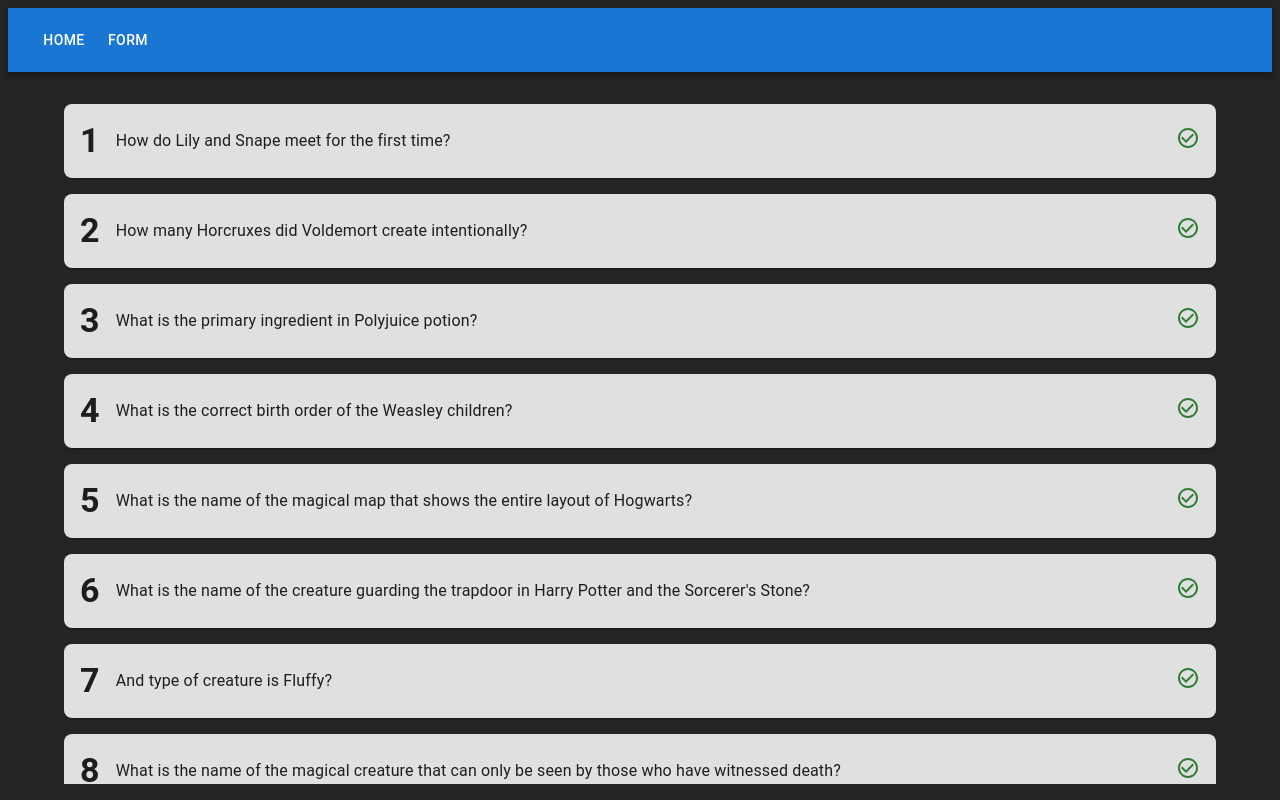
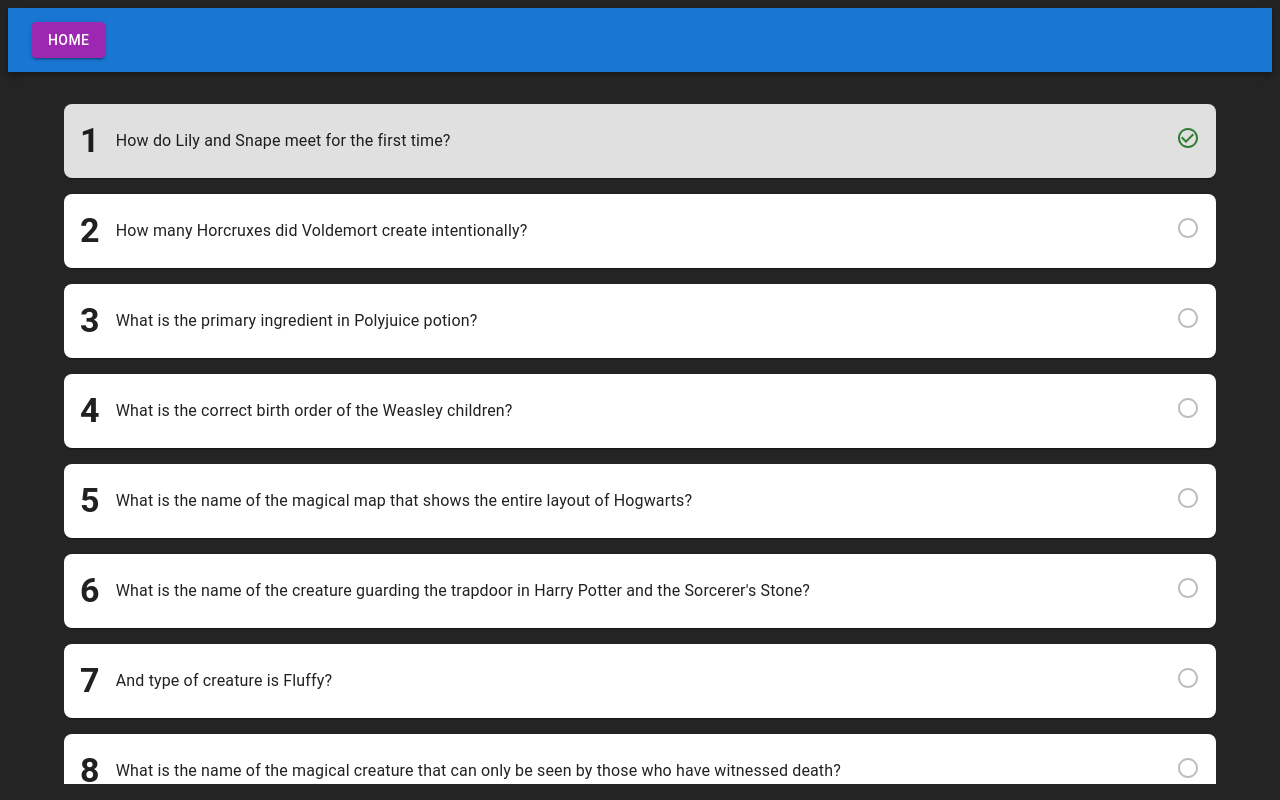
Before and after one commit to Langelozzi/hp-book-trivia, a React (Vite) app in the folder hp-trivia-data-collection/: page / in a window 1280 px wide. Built offline with nearby package versions, Linux system fonts and the light colour scheme.

Commit message:
Add question page and better formatting

```diff
--- a/hp-trivia-data-collection/src/App.tsx
+++ b/hp-trivia-data-collection/src/App.tsx
@@ -1,24 +1,22 @@
 import { BrowserRouter as Router, Routes, Route, Link } from 'react-router-dom';
 import { AppBar, Toolbar, Button, Container } from '@mui/material';
 import Home from './pages/Home';
+import QuestionPage from './pages/Question';
 
 const App = () => {
   return (
     <Router>
       <AppBar position="static">
         <Toolbar>
-          <Button color="inherit" component={Link} to="/">
+          <Button variant='contained' color='secondary' component={Link} to="/">
             Home
-          </Button>
-          <Button color="inherit" component={Link} to="/form">
-            Form
           </Button>
         </Toolbar>
       </AppBar>
       <Container sx={{ marginTop: 4 }}>
         <Routes>
           <Route path="/" element={<Home />} />
-          {/* <Route path="/form" element={<FormPage />} /> */}
+          <Route path="/question" element={<QuestionPage />} />
         </Routes>
       </Container>
     </Router>
--- a/hp-trivia-data-collection/src/components/OverviewCard.tsx
+++ b/hp-trivia-data-collection/src/components/OverviewCard.tsx
@@ -8,7 +8,7 @@
     number: number;
     text: string;
     isComplete: boolean;
-    onClick: () => void; // Function to handle click
+    onClick: (data: any) => void; // Function to handle click
 }
 
 const OverviewCard: React.FC<OverviewCardProps> = ({ number, text, isComplete, onClick }) => {
--- /dev/null
+++ b/hp-trivia-data-collection/src/interfaces/question.ts
@@ -0,0 +1,9 @@
+export interface Question {
+    q: string;
+    a: string;
+    difficulty?: number;
+    book?: number;
+    duplicate: boolean;
+    flag: boolean;
+    checked: boolean;
+}
--- a/hp-trivia-data-collection/src/pages/Home.tsx
+++ b/hp-trivia-data-collection/src/pages/Home.tsx
@@ -1,9 +1,18 @@
 import { Typography, Button, Box } from '@mui/material';
-import { Link } from 'react-router-dom';
-import data from '../data/q.json'
+import { Link, useNavigate } from 'react-router-dom';
+import rawData from '../data/q.json'
 import OverviewCard from '../components/OverviewCard';
+import { useState } from 'react';
 
 const Home = () => {
+    const [data, setData] = useState(rawData);
+
+    const navigate = useNavigate();
+
+    const onCardClick = (q: any) => {
+        navigate('/question', { state: q })
+    }
+
     return (
         <Box
             sx={{
@@ -19,7 +28,7 @@
                         }}
                         key={index}
                     >
-                        <OverviewCard number={index + 1} text={q.q} isComplete={true} onClick={() => { }} />
+                        <OverviewCard number={index + 1} text={q.q} isComplete={q.checked} onClick={() => { onCardClick(q) }} />
                     </Box>
                 )
             })}
--- /dev/null
+++ b/hp-trivia-data-collection/src/pages/Question.tsx
@@ -0,0 +1,15 @@
+import { useLocation } from "react-router-dom";
+import { Question } from "../interfaces/question";
+
+const QuestionPage = () => {
+    const location = useLocation();
+    const question = location.state as Question;
+
+    return (
+        <>
+            {question.q}
+        </>
+    )
+};
+
+export default QuestionPage;
```
Also changed, not shown: hp-trivia-data-collection/src/data/q.json.
